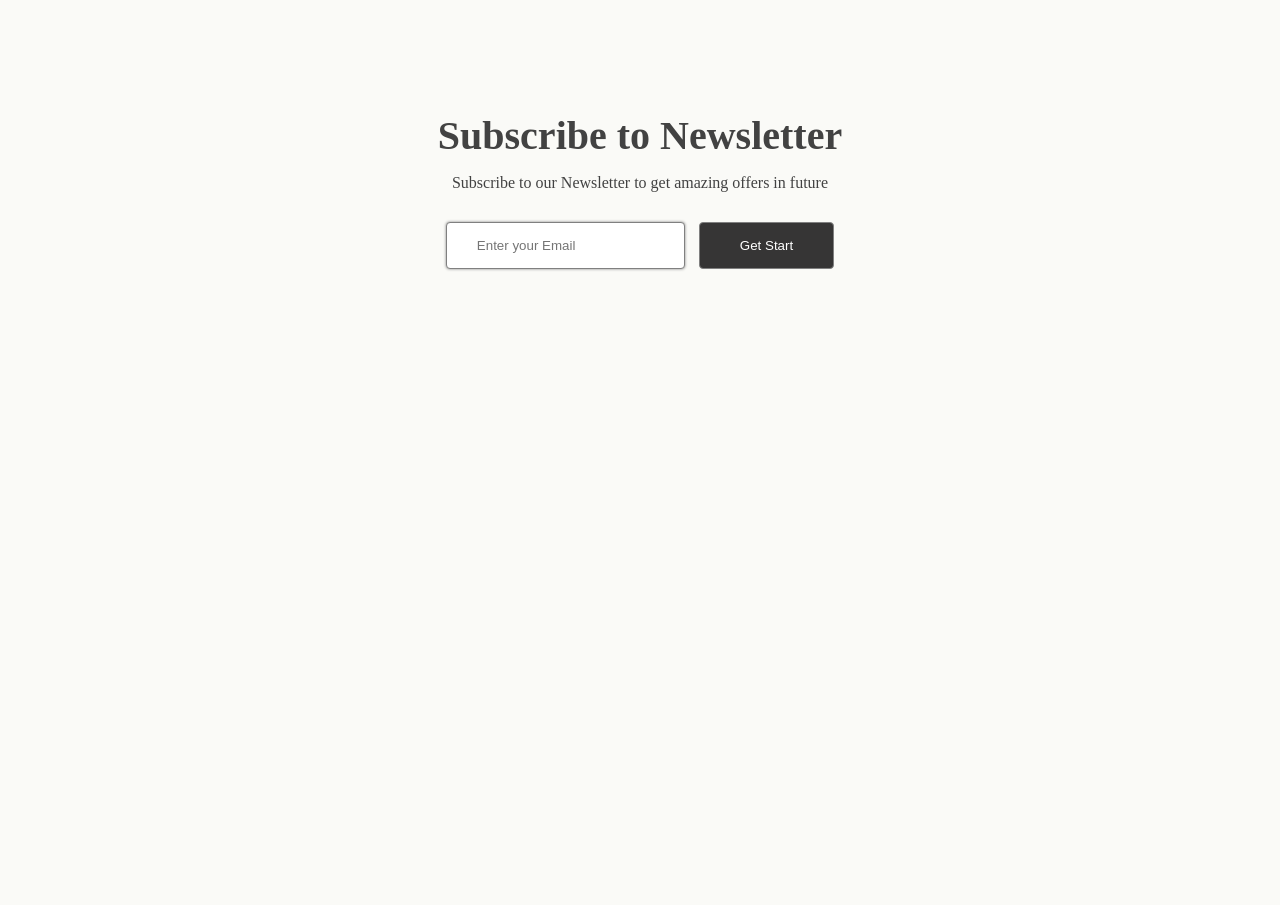
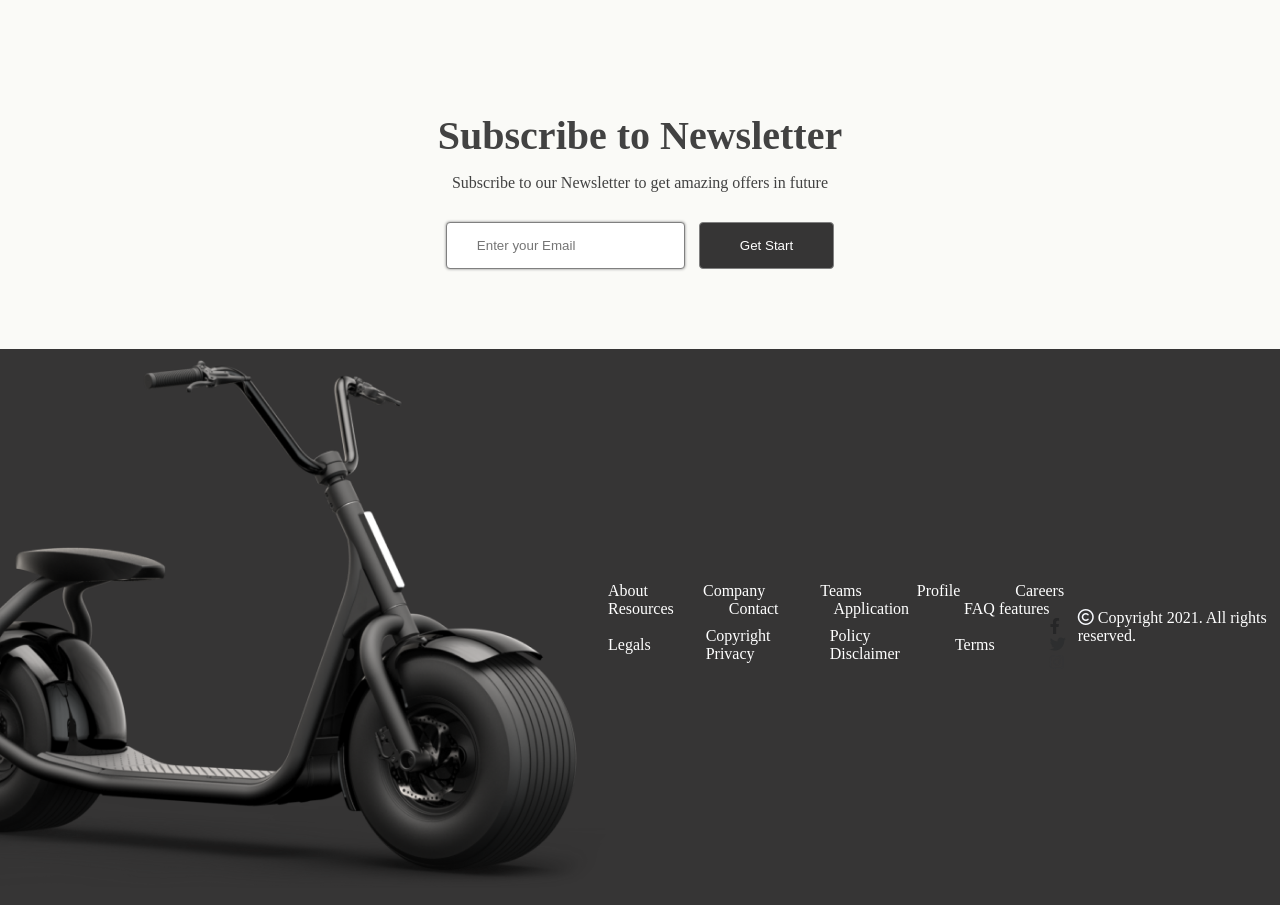
Before and after one commit to Harshitasingh67/CODSOFT, a plain HTML site: page 01_LandingPage/index.html in a window 1280 px wide. Shown: the part 6728-7633 px from the top of the page. Before the commit the page ends 7027 px from the top, so only its background shows below. Drawn offline with Linux system fonts and the light colour scheme.

Commit message:
worked on footer

```diff
--- a/01_LandingPage/index.html
+++ b/01_LandingPage/index.html
@@ -7,6 +7,10 @@
     <title>Landing Page</title>
 
     <link rel="stylesheet" href="style.css">
+
+    <link rel="stylesheet" href="https://cdnjs.cloudflare.com/ajax/libs/font-awesome/6.4.0/css/all.min.css"
+        integrity="sha512-iecdLmaskl7CVkqkXNQ/ZH/XLlvWZOJyj7Yy7tcenmpD1ypASozpmT/E0iPtmFIB46ZmdtAc9eNBvH0H/ZpiBw=="
+        crossorigin="anonymous" referrerpolicy="no-referrer" />
 </head>
 
 <body>
@@ -358,7 +362,7 @@
 
     <!-- Subscribe to Newsletter section starts from here -->
 
-    <section class="Subcribe_to_newsletter">
+    <section class="Subscribe_to_newsletter">
 
         <h1>Subscribe to Newsletter</h1>
         <p>Subscribe to our Newsletter to get amazing offers in future</p>
@@ -369,6 +373,56 @@
         </div>
     </section>
 
+    <!-- Footer section starts from here -->
+
+    <footer>
+
+        <div class="footer_leftSide">
+
+            <img src="./assets/footer_scooter.png" />
+
+        </div>
+
+        <div class="footer_rightSide">
+
+            <ul class="about">
+                <li>About</li>
+                <li>Company</li>
+                <li>Teams </li>
+                <li>Profile</li>
+                <li>Careers</li>
+            </ul>
+
+            <ul class="Resources">
+                <li>Resources</li>
+                <li>Contact</li>
+                <li>Application</li>
+                <li>FAQ features</li>
+            </ul>
+
+            <ul class="Legals">
+                <li>Legals</li>
+                <li>Copyright Privacy</li>
+                <li>Policy Disclaimer</li>
+                <li>Terms</li>
+
+                <li>
+                    <i class="fa-brands fa-facebook-f" style="color: #262627;"></i>
+
+                    <i class="fa-brands fa-twitter" style="color: #2d2e2f;"></i>
+
+                    <i class="fa-brands fa-instagram" style="color: #353536;"></i>
+
+                </li>
+
+
+            </ul>
+
+        </div>
+        <p><i class="fa-sharp fa-regular fa-copyright" style="color: #f7f9fd;"></i> Copyright 2021. All rights reserved.
+        </p>
+    </footer>
+
 </body>
 
 </html>
--- a/01_LandingPage/style.css
+++ b/01_LandingPage/style.css
@@ -584,13 +584,13 @@
 
  /* Subscribe to Newsletter section CSS code */
 
- .Subcribe_to_newsletter{
+ .Subscribe_to_newsletter{
     text-align: center;
     margin-top:30px;
     color:rgb(66, 66, 66)
  }
 
- .Subcribe_to_newsletter h1{
+ .Subscribe_to_newsletter h1{
     font-size:40px;
     padding-bottom: 15px;
  }
@@ -614,3 +614,13 @@
 border: 1px solid gray;
     border-radius: 4px;
 }
+
+/* Footer section starts from here */
+
+footer{
+    background-color: rgb(54, 53, 53);
+    margin-top:50px;
+    display: flex;
+    align-items: center;
+    color:white
+}
```
Also changed, not shown: 01_LandingPage/assets/footer_scooter.png (renamed from 01_LandingPage/assets/footer scooter.png).
